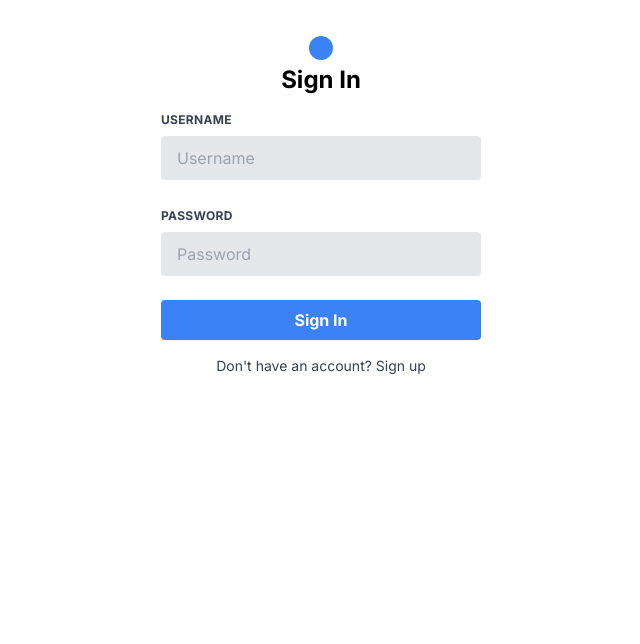
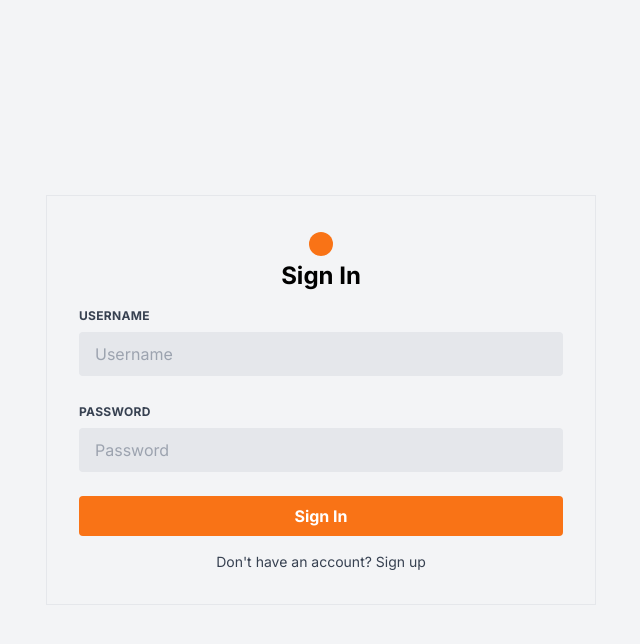
Before and after one commit to legacy-prooject-Rbk/legacy-portfolio, a Next.js app in the folder frontend/: page /login in a window 1280 px wide. Shown: the top 644 px of the page, without its empty margins (319-959 px from the left). Built offline with nearby package versions, Linux system fonts and the light colour scheme.

Commit message:
login designed to match the home page

```diff
--- a/frontend/app/login/page.tsx
+++ b/frontend/app/login/page.tsx
@@ -88,12 +88,10 @@ function Login() {
 
   return (
 
-
-      <div className="mx-auto max-w-xs">
-        <div className="mt-8 flex flex-col items-center">
-          <div className="m-1 bg-blue-500 rounded-full p-3 text-white">
-
-          </div>
+    <div className="flex justify-center items-center h-screen bg-gray-100">
+    <div className="mx-auto w-[550px] border-[1px] p-8">
+      <div className="flex flex-col items-center">
+        <div className="m-1 bg-orange-500 rounded-full p-3 text-white"></div>
         <h1 className="text-2xl font-bold mb-4">Sign In</h1>
         <div className="w-full mb-4">
           <label htmlFor="username" className="block uppercase tracking-wide text-gray-700 text-xs font-bold mb-2">UserName</label>
@@ -117,7 +115,7 @@ function Login() {
         </div>
         <button
           type="button"
-            className="w-full bg-blue-500 hover:bg-blue-700 text-white font-bold py-2 px-4 rounded"
+          className="w-full bg-orange-500 hover:bg-orange-700 text-white font-bold py-2 px-4 rounded"
           onClick={() => {
             generateRandomNumber()
             login(username, password);
@@ -126,12 +124,12 @@ function Login() {
           Sign In
         </button>
         <div className="mt-4 text-gray-700 text-sm text-right">
-            <span className="cursor-pointer hover:text-blue-600"    onClick={() => router.push("/signup")} >
-              Don't have an account? Sign up
-            </span>
+          <span className="cursor-pointer hover:text-blue-600" onClick={() => router.push("/signup")}>Don't have an account? Sign up</span>
         </div>
       </div>
     </div>
+  </div>
+
     )
 
 }
```
Lines whose indentation alone changed are shown as unchanged.
